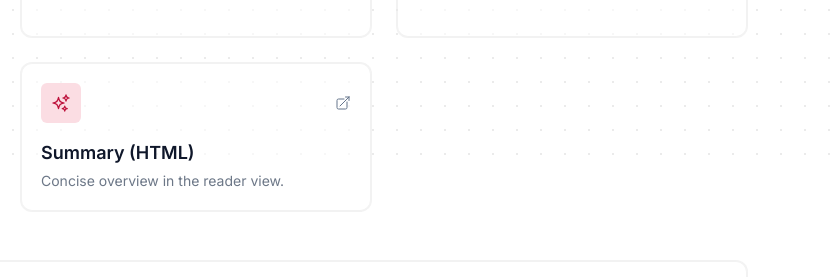
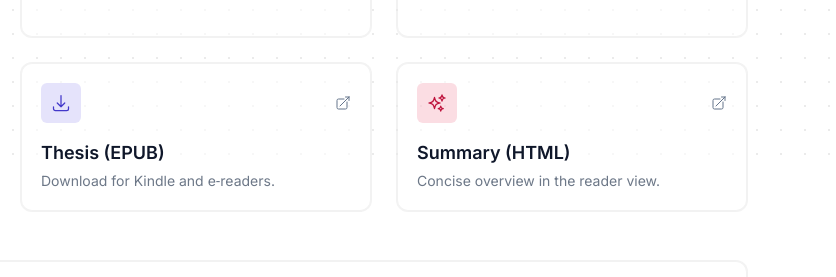
Before and after one commit to Dicklesworthstone/kissinger_undergraduate_thesis, a plain HTML site: page docs/index.html in a window 1280 px wide. Shown: the part 639-916 px from the top of the page, 444-1280 px from the left. Drawn offline with nearby package versions, Linux system fonts and the light colour scheme.

Commit message:
Add EPUB + Kindle formats; link downloads on site and README

```diff
--- a/docs/index.html
+++ b/docs/index.html
@@ -188,6 +188,17 @@
           <p class="mt-1 text-sm text-slate-600/80 dark:text-slate-300/80">Improved, authoritative Markdown on GitHub.</p>
         </a>
 
+        <a href="kissinger_thesis.epub" download class="group block rounded-xl border border-black/5 dark:border-white/10 bg-white/60 dark:bg-white/5 p-5 ring-1 ring-inset ring-black/5 dark:ring-white/10 hover:bg-white/80 dark:hover:bg-white/10 hover:ring-black/10 dark:hover:ring-white/20 transition reveal" title="Download EPUB">
+          <div class="flex items-center justify-between">
+            <div class="h-10 w-10 grid place-items-center rounded-md bg-indigo-600/15 text-indigo-700 dark:bg-indigo-600/25 dark:text-indigo-100">
+              <svg xmlns="http://www.w3.org/2000/svg" fill="none" viewBox="0 0 24 24" stroke-width="1.5" stroke="currentColor" class="h-5 w-5"><path stroke-linecap="round" stroke-linejoin="round" d="M3 16.5v2.25A2.25 2.25 0 0 0 5.25 21h13.5A2.25 2.25 0 0 0 21 18.75V16.5M7.5 12l4.5 4.5m0 0 4.5-4.5m-4.5 4.5V3"/></svg>
+            </div>
+            <svg xmlns="http://www.w3.org/2000/svg" fill="none" viewBox="0 0 24 24" stroke-width="1.5" stroke="currentColor" class="h-4 w-4 text-slate-500 group-hover:text-slate-700 dark:text-slate-400 dark:group-hover:text-slate-200"><path stroke-linecap="round" stroke-linejoin="round" d="M13.5 6H5.25A2.25 2.25 0 0 0 3 8.25v10.5A2.25 2.25 0 0 0 5.25 21h10.5A2.25 2.25 0 0 0 18 18.75V10.5m-10.5 6L21 3m0 0h-5.25M21 3v5.25"/></svg>
+          </div>
+          <h3 class="mt-4 text-lg font-semibold">Thesis (EPUB)</h3>
+          <p class="mt-1 text-sm text-slate-600/80 dark:text-slate-300/80">Download for Kindle and e‑readers.</p>
+        </a>
+
         <a href="henry_a_kissinger_the_meaning_of_history_reflections_on_spengler_toynbee_and_kant_0aa02530_pdf_summary.html" class="group block rounded-xl border border-black/5 dark:border-white/10 bg-white/60 dark:bg-white/5 p-5 ring-1 ring-inset ring-black/5 dark:ring-white/10 hover:bg-white/80 dark:hover:bg-white/10 hover:ring-black/10 dark:hover:ring-white/20 transition reveal" title="Reader view (HTML)">
           <div class="flex items-center justify-between">
             <div class="h-10 w-10 grid place-items-center rounded-md bg-rose-600/15 text-rose-700 dark:bg-rose-600/25 dark:text-rose-100">
```
Also changed, not shown: index.html (+11 -0 lines), 7 other files.
